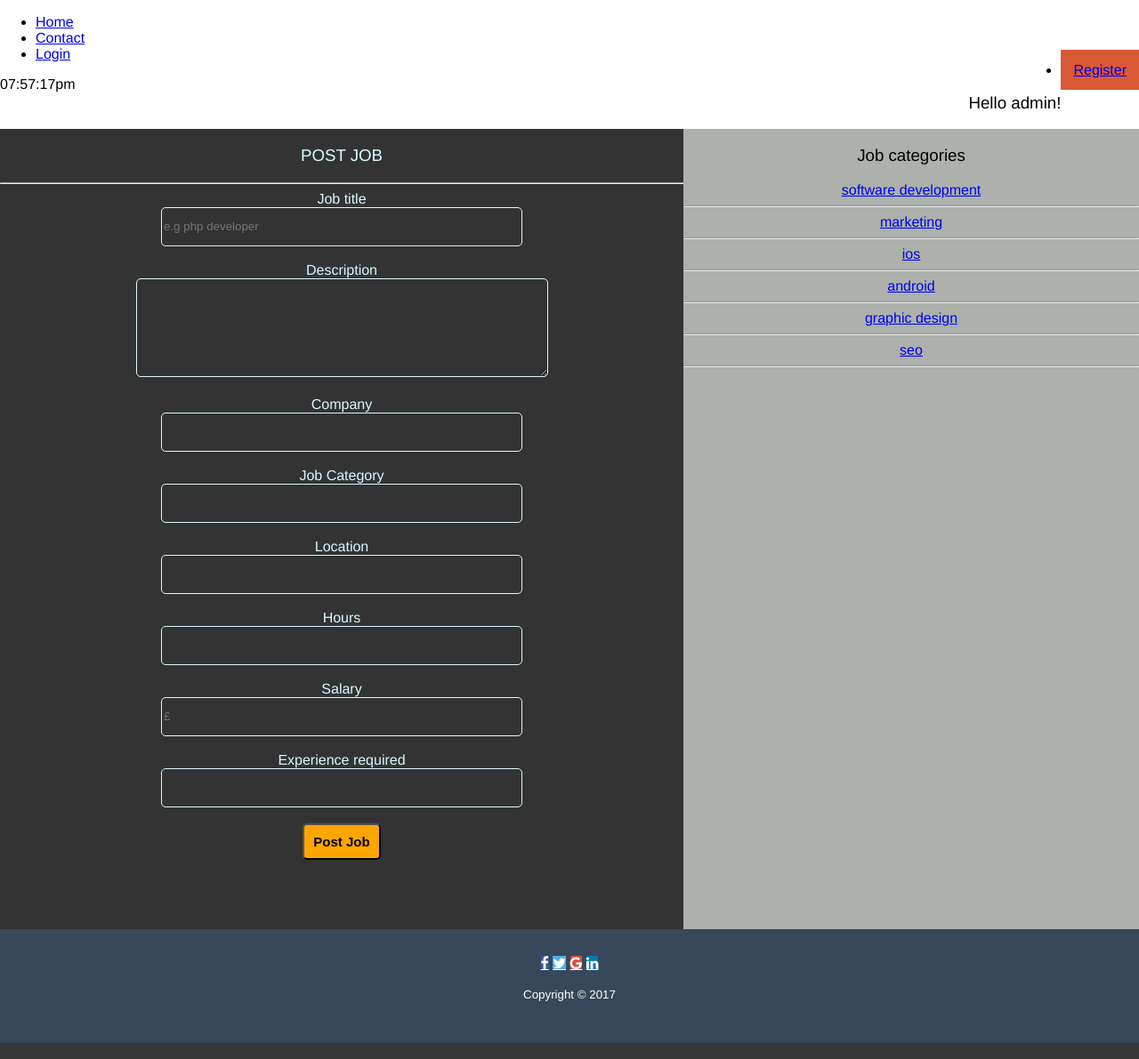
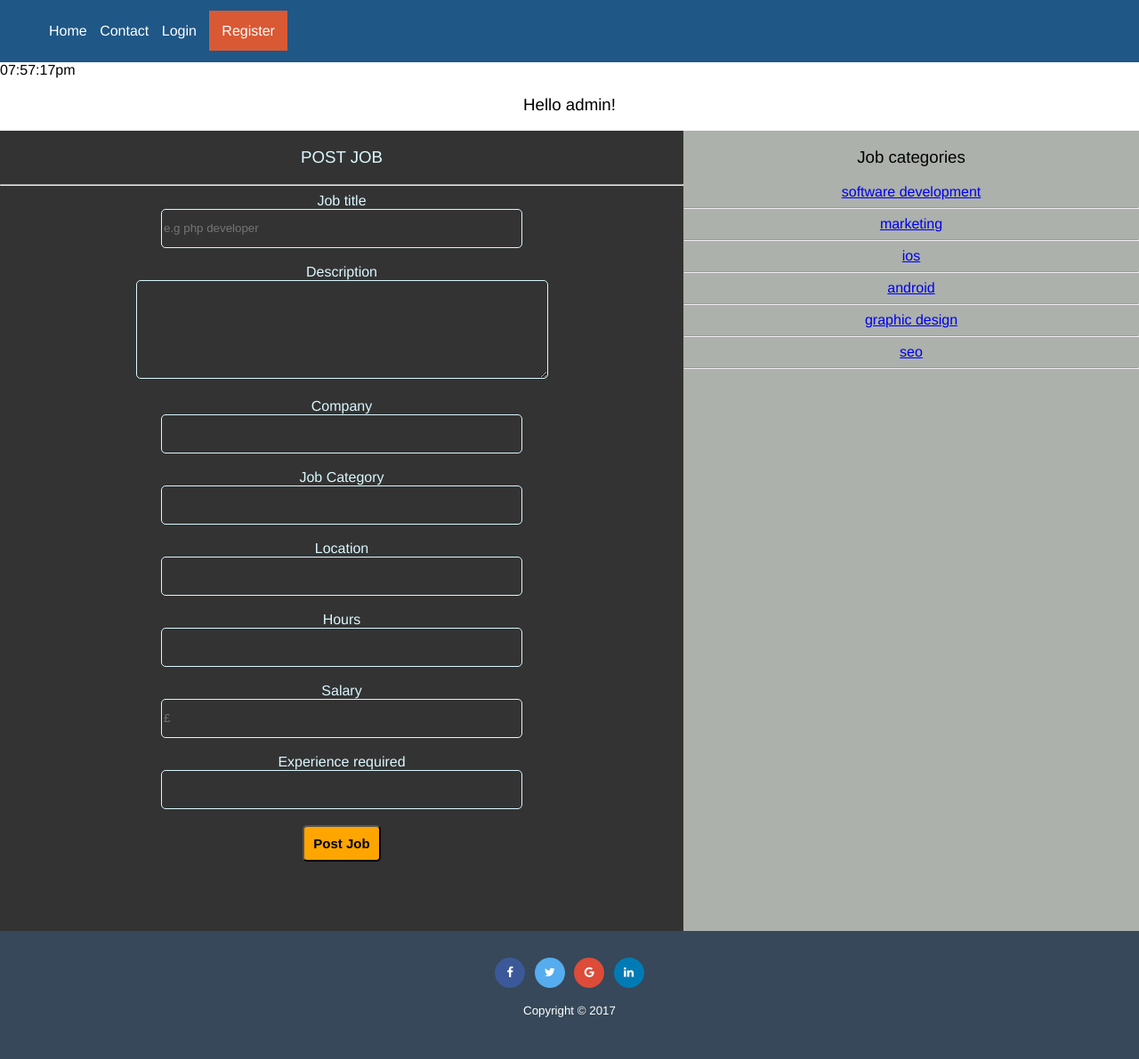
Before and after one commit to Hemlatab/Job-Portal, a PHP site: page /add_job.php in a window 1280 px wide. Shown: the whole page at 89% size. Run offline with PHP 8.4, Linux system fonts and the light colour scheme.

Commit message:
Refactor page

```diff
--- a/add_job.php
+++ b/add_job.php
@@ -5,33 +5,27 @@
 	<title>Job Portal</title>
 	<link rel="stylesheet" type="text/css" href="css/styles.css">
 	<link rel="stylesheet" href="https://cdnjs.cloudflare.com/ajax/libs/font-awesome/4.7.0/css/font-awesome.min.css">
-	<style type="text/css">
-		.error{
-
-			color: red;
-		}
-	</style>
 </head>
 <body>
 
-	<nav>
+	<nav class="navbar">
 		<ul>
 			<li><a href="index.php">Home</a></li>
 			<li><a href="contact.php">Contact</a></li>
-			<li style="float: right, background-color:orange"><a  href="login.php">Login</a></li>
-			<li style="float: right"><a class="active" href="register.php">Register</a></li>
+			<li><a  href="login.php">Login</a></li>
+			<li><a class="active" href="register.php">Register</a></li>
 		</ul>
 	</nav>
 	<?php echo date("h:i:sa");?>
 
-	<h3 style="float: right;">Hello admin!</h3>
+	<h3>Hello admin!</h3>
 
 	<div class="wrapper_admin">
 
 		<div class="section_add">
 
 
-			<h3 style="color: #dbf8ff;">POST JOB</h3>
+			<h3 class="post-job-title">POST JOB</h3>
 
 			<hr>
 
@@ -89,7 +83,7 @@
 	</div>
 </form>
 	<div class="footer">
-
+		<div class="social">
 		<a href="#" class="fa fa-facebook"></a>
 		<a href="#" class="fa fa-twitter"></a>
 		<a href="#" class="fa fa-google"></a>
@@ -98,7 +92,7 @@
 
 		<p> <small>Copyright &copy; 2017</small></p>
 
-
+		</div>
 	</div>
 
 </body>
```
